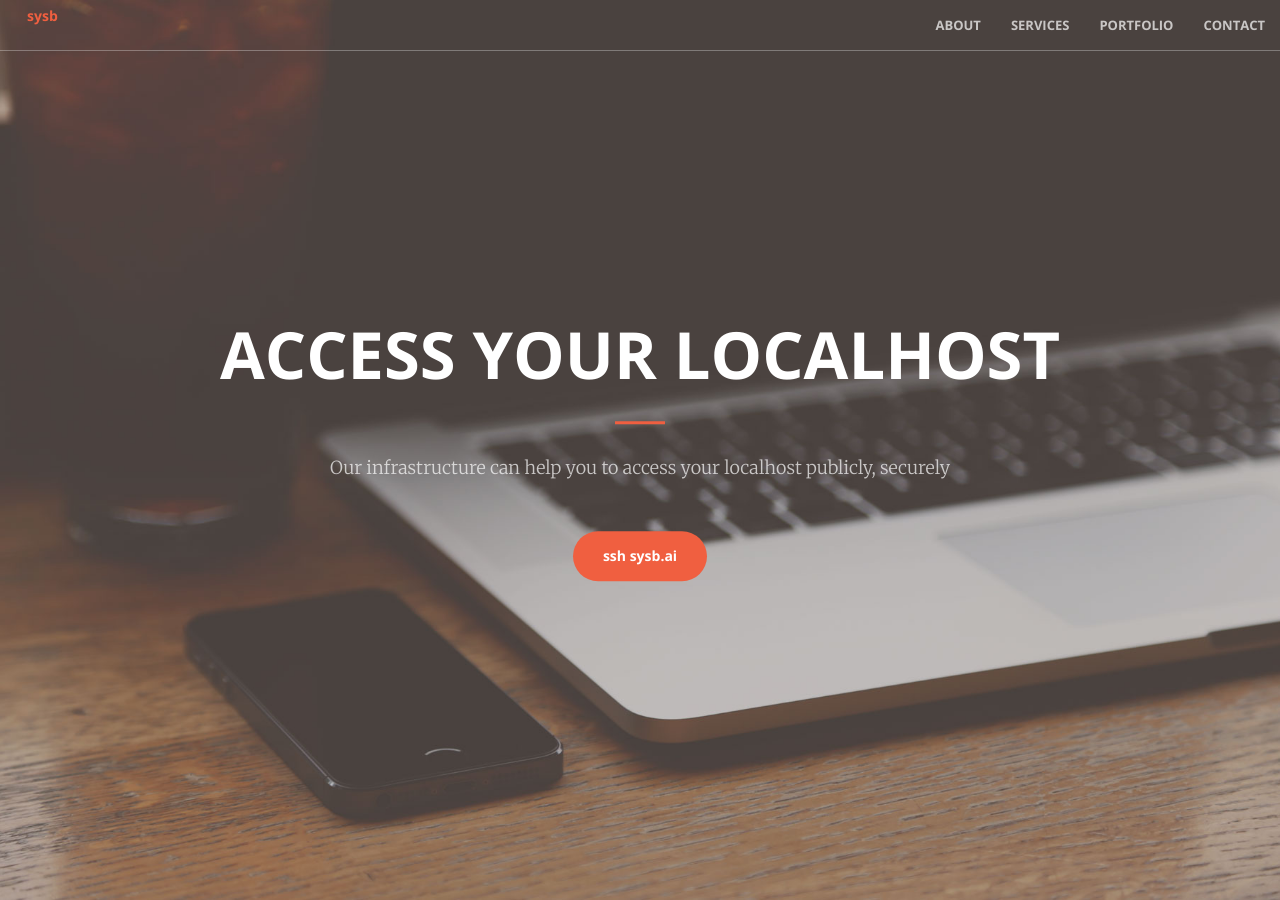
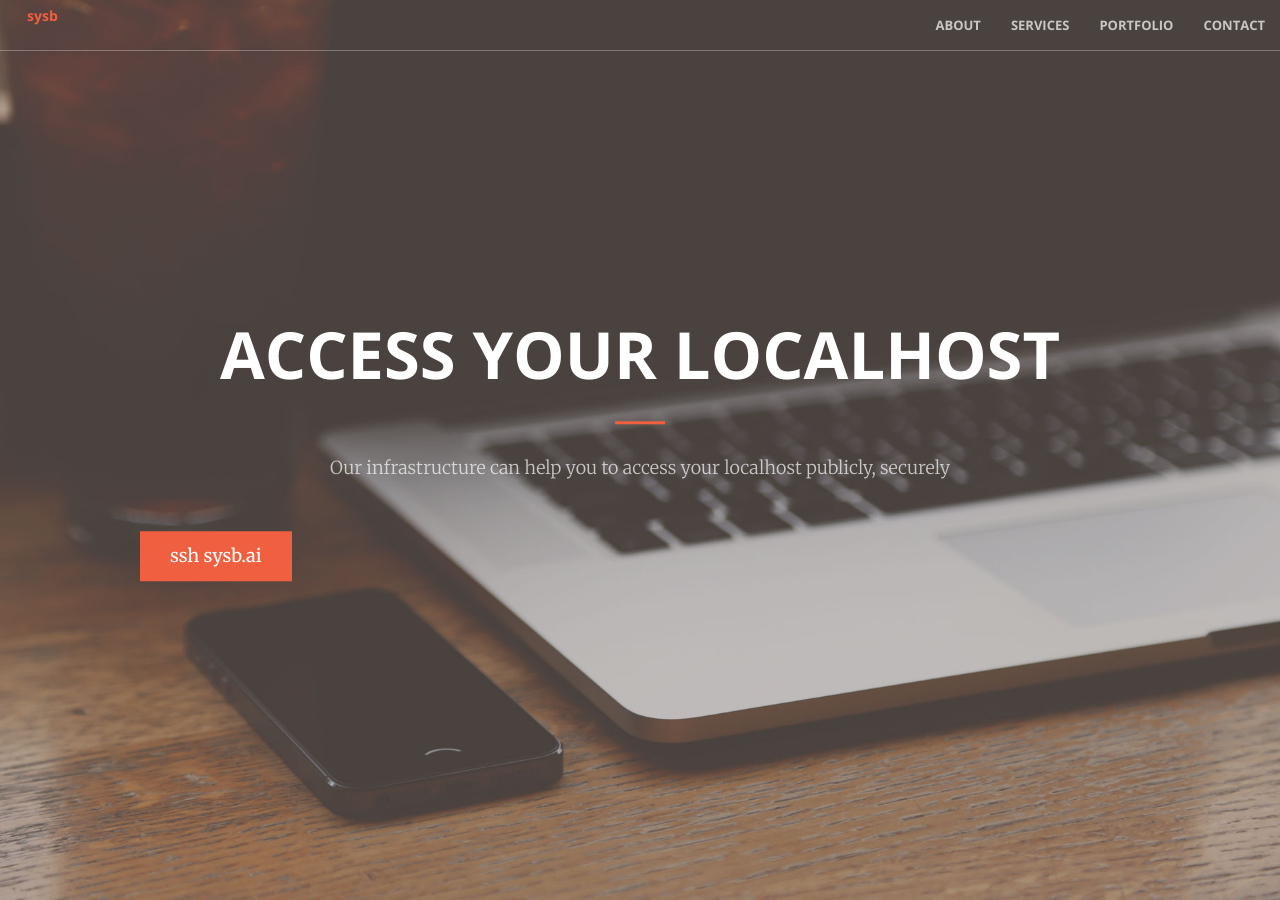
Before and after one commit to usama7628674/sysb.AI, a Jekyll site: the page built from index.html, in a window 1280 px wide and 900 px high. Built offline with Jekyll 4.4.1, drawn with Linux system fonts in a browser that asks for light colours.

Commit message:
yet another commit

```diff
--- a/_includes/header.html
+++ b/_includes/header.html
@@ -4,7 +4,7 @@
             <h1>Access your localhost</h1>
             <hr>
             <p>Our infrastructure can help you to access your localhost publicly, securely</p>
-            <a href="#about" class="btn btn-primary btn-xl page-scroll">ssh sysb.ai</a>
+            <a href="#about" class="navbar-brand  btn-primary btn-xl page-scroll">ssh sysb.ai</a>
         </div>
     </div>
 </header>
```
